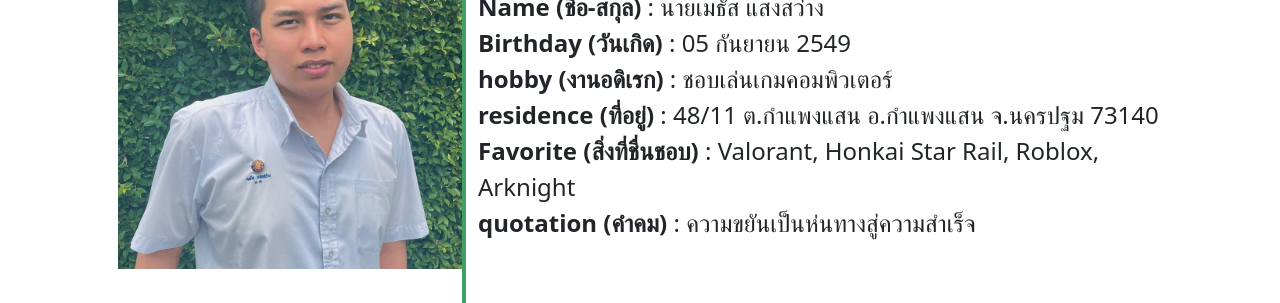
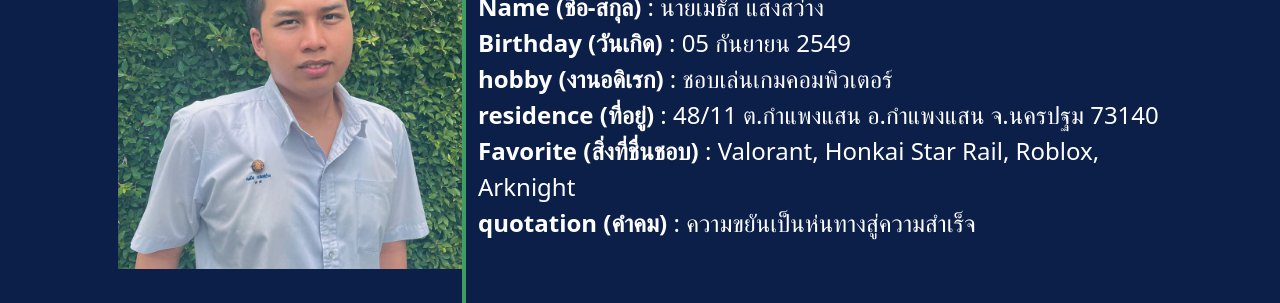
Before and after one commit to MTSG-1/introduce-, a plain HTML site: page index.html in a window 1280 px wide. Shown: the part 197-500 px from the top of the page. Drawn offline with nearby package versions, Linux system fonts and the light colour scheme.

Commit message:
My Profile

```diff
--- a/index.html
+++ b/index.html
@@ -7,6 +7,12 @@
     <link rel="stylesheet" href="assets/css/style.css">
     <link href="https://cdn.jsdelivr.net/npm/bootstrap@5.3.3/dist/css/bootstrap.min.css" rel="stylesheet" integrity="sha384-QWTKZyjpPEjISv5WaRU9OFeRpok6YctnYmDr5pNlyT2bRjXh0JMhjY6hW+ALEwIH" crossorigin="anonymous">
     <link rel="stylesheet" href="https://cdn.jsdelivr.net/npm/bootstrap-icons@1.11.3/font/bootstrap-icons.min.css">
+    <style>
+      body{
+        background-color: #0b1f49;
+        color: white;
+      }
+    </style>
 </head>
 <body>
     <nav class="navbar bg-body-tertiary">
```
